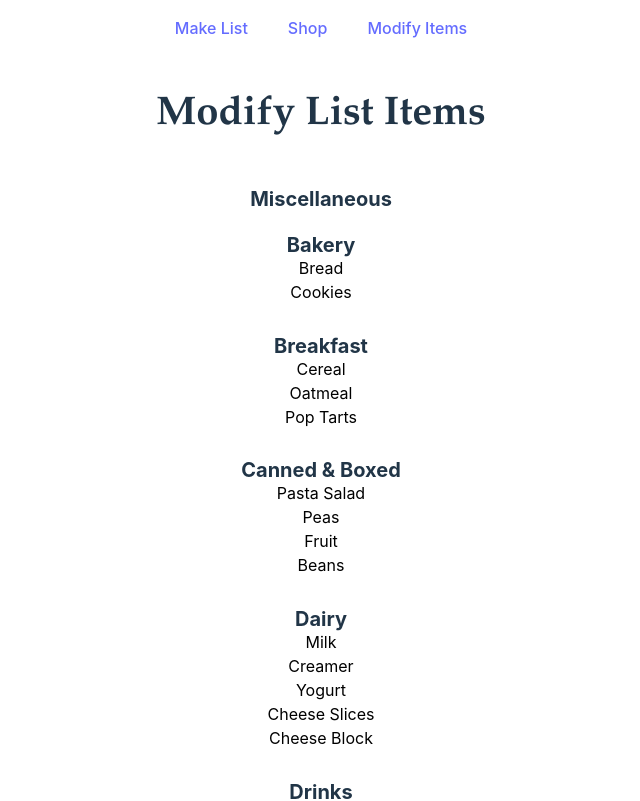
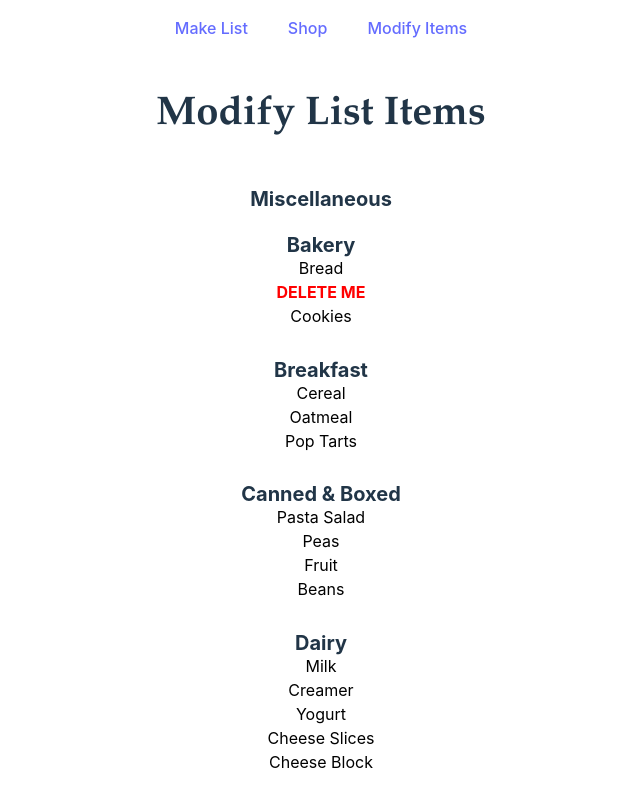
Before and after one commit to StevenVallarsa/shopping-list-app, a React (Vite) app: page /settings in a window 1280 px wide. Shown: the top 801 px of the page, without its empty margins (319-959 px from the left). Built offline with nearby package versions, Linux system fonts and the light colour scheme.

Commit message:
add ability to remove one-and-done items

```diff
--- a/src/App.jsx
+++ b/src/App.jsx
@@ -3,8 +3,6 @@
 import { useState } from "react";
 import { BrowserRouter, Routes, Route } from "react-router-dom";
 import "./App.css";
-// import MakeList from "./MakeList";
-// import listItems from "./listItems";
 import Nav from "./Nav";
 import ShoppingTrip from "./ShoppingTrip";
 import Settings from "./Settings";
--- a/src/ShoppingTrip.jsx
+++ b/src/ShoppingTrip.jsx
@@ -43,30 +43,6 @@ export default function ShoppingTrip({ shoppingList, setShoppingList }) {
     "Produce",
   ];
 
-  // const handleItemClick = (id, dept) => {
-  //   setCurrentList(prev => {
-  //     prev[dept] = prev[dept].map(item => (item.id === id ? { ...item, isSelected: !item.isSelected } : item));
-  //     setChanged(prev => !prev);
-  //     return prev;
-  //   });
-  // };
-
-  // const subList = dept =>
-  //   currentList[dept]
-  //     ? currentList[dept].map(item => (
-  //         <li
-  //           style={{
-  //             color: `${item.isSelected ? "red" : "black"}`,
-  //             fontWeight: `${item.isSelected ? "bold" : "normal"}`,
-  //           }}
-  //           key={item.id}
-  //           onClick={() => handleItemClick(item.id, dept)}
-  //         >
-  //           {item.name}
-  //         </li>
-  //       ))
-  //     : "";
-
   const handleStoreClick = store => {
     setStore(store);
   };
@@ -82,15 +58,18 @@ export default function ShoppingTrip({ shoppingList, setShoppingList }) {
 
   const handleFinishShopping = () => {
     for (let item of currentList) {
+      // delete one and done shopped items
+      if (!item.isSelected && item.deleteAfterUse)
+        shoppingList = shoppingList.filter(grocery => grocery.id !== item.id);
+      // deselect shopped items from main list
       shoppingList = shoppingList.map(grocery => {
         if (item.id !== grocery.id || item.isSelected) return grocery;
         return { ...grocery, isSelected: false };
       });
-      setShoppingList(shoppingList);
     }
+    setShoppingList(shoppingList);
     navigate("/");
   };
-  //                   className={product.isSelected ? "not-shopped" : "shopped"}
 
   return (
     <>
--- a/src/groceryListItems.js
+++ b/src/groceryListItems.js
@@ -7,6 +7,13 @@ const grocerylistItems = [
     name: "Bread",
     dept: "Bakery",
     deleteAfterUse: false,
+  },
+  {
+    id: 999,
+    isSelected: true,
+    name: "DELETE ME",
+    dept: "Bakery",
+    deleteAfterUse: true,
   },
   {
     id: 101,
```
